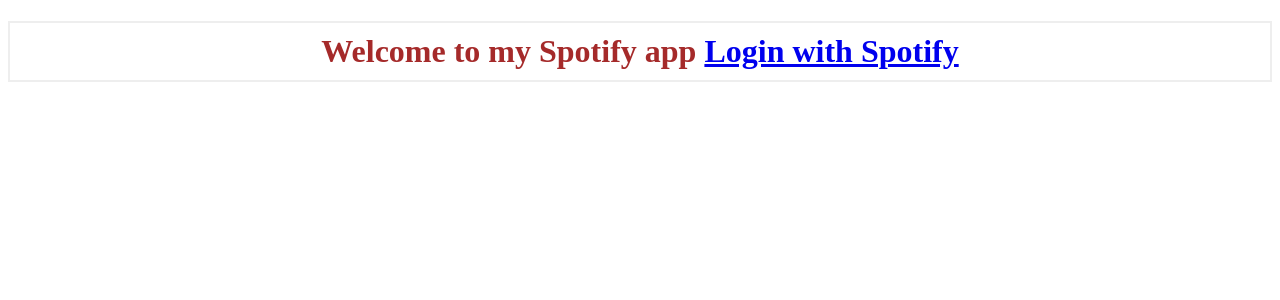
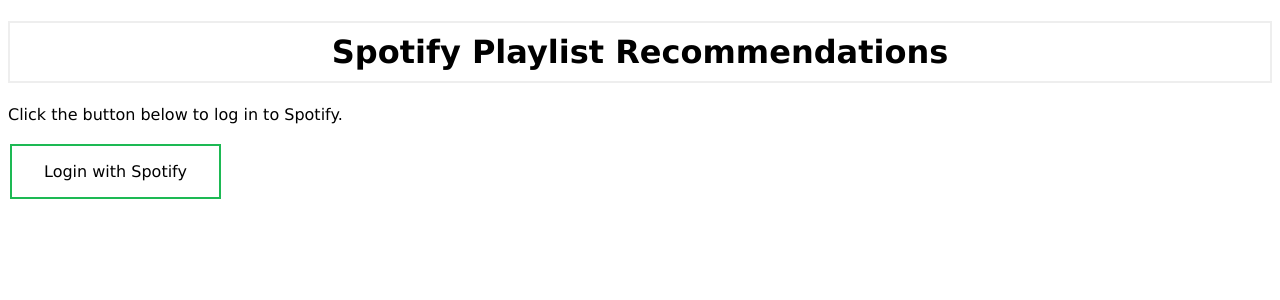
Before and after one commit to nlrich5/Practice-Projects, a Flask app: page / in a window 1280 px wide. Shown: the top 300 px of the page. Run offline with Flask 3, Linux system fonts and the light colour scheme.

Commit message:
HTML/CSS welcome page

```diff
--- a/spotify/spotify-oauth/main.py
+++ b/spotify/spotify-oauth/main.py
@@ -16,7 +16,7 @@
 TOKEN_URL = 'https://accounts.spotify.com/api/token'
 API_BASE_URL = 'https://api.spotify.com/v1/'
 
-USER_ID = "kaybug1221"
+USER_ID = "nlrich175"
 
 @app.route('/')
 def index():
--- a/spotify/spotify-oauth/static/css/style.css
+++ b/spotify/spotify-oauth/static/css/style.css
@@ -1,6 +1,35 @@
 h1 {
     border: 2px #eee solid;
-    color: brown;
+    color: black;
     text-align: center;
     padding: 10px;
+    font-family: Verdana, Geneva, Tahoma, sans-serif;
 }
+
+p {
+    font-family: Verdana, Geneva, Tahoma, sans-serif;
+    font-size: medium;
+}
+
+.button {
+    padding: 16px 32px;
+    text-align: center;
+    text-decoration: none;
+    display: inline-block;
+    font-size: 16px;
+    font-family: Verdana, Geneva, Tahoma, sans-serif;
+    margin: 4px 2px;
+    transition-duration: 0.4s;
+    cursor: pointer;
+}
+
+.login-button {
+    background-color: white;
+    color: black;
+    border: 2px solid #1DB954;
+}
+
+.login-button:hover {
+    background-color: #1DB954;
+    color: white;
+}
--- a/spotify/spotify-oauth/templates/index.html
+++ b/spotify/spotify-oauth/templates/index.html
@@ -6,6 +6,10 @@
     <title>Login Page</title>
 </head>
 <body>
-   <h1>Welcome to my Spotify app <a href='/login'>Login with Spotify</a></h1>
+   <h1>Spotify Playlist Recommendations</h1>
+   <p>Click the button below to log in to Spotify.</p>
+   <a href='/login'>
+    <button class="button login-button">Login with Spotify</button>
+   </a>
 </body>
 </html>
```
Also changed, not shown: 3 other files.
